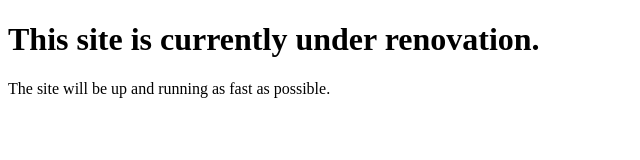
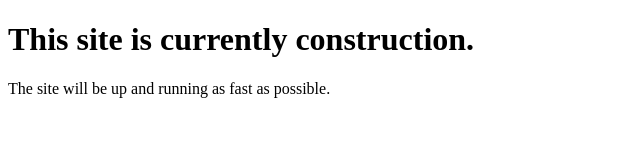
Before and after one commit to MaxxiPaxxi/MaxxiPaxxi.github.io, a plain HTML site: page index.html in a window 1280 px wide. Shown: the whole page, without its empty margins (0-640 px from the left). Drawn offline with Linux system fonts and the light colour scheme.

Commit message:
Update index.html

```diff
--- a/index.html
+++ b/index.html
@@ -5,7 +5,7 @@
 </head>
 <body>
 
-<h1>This site is currently under renovation.</h1>
+<h1>This site is currently construction.</h1>
 <p>The site will be up and running as fast as possible.</p>
 
 </body>
```
